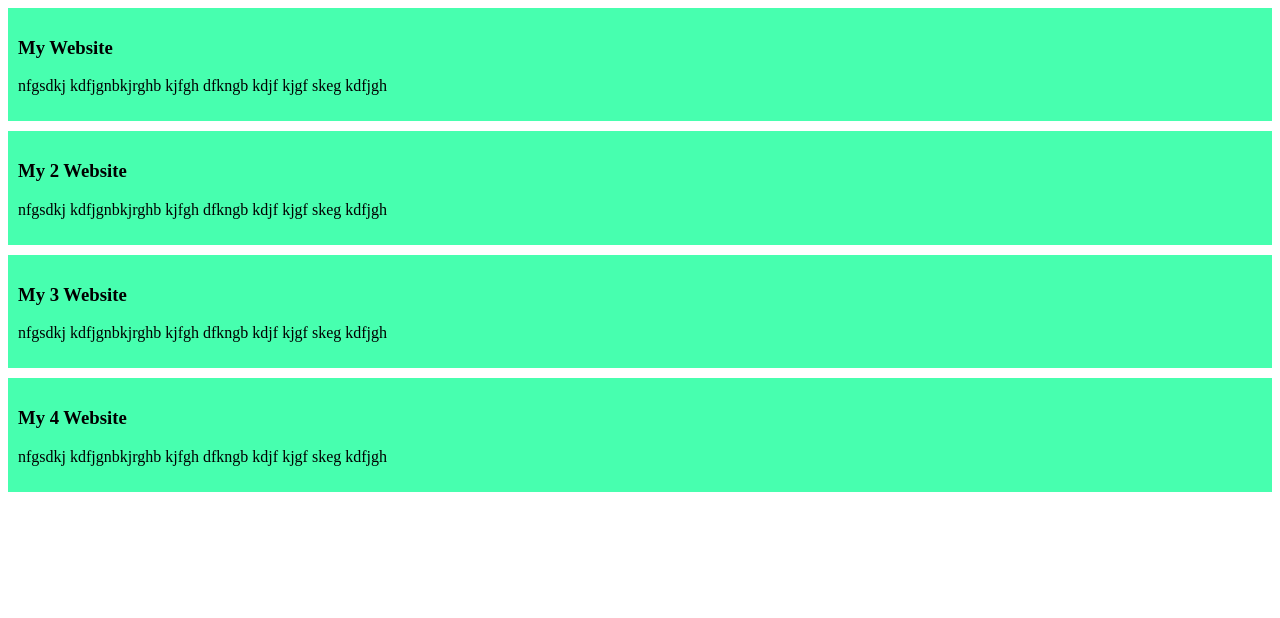
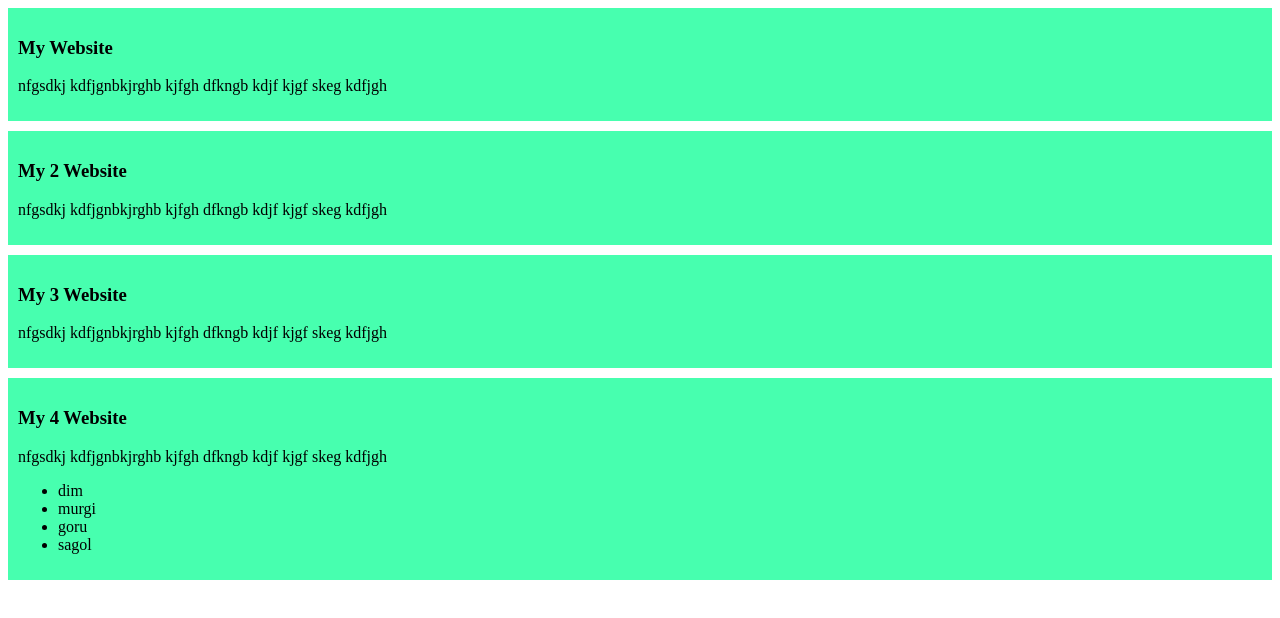
Before and after one commit to noushinsaad/my-first-github-ripo, a plain HTML site: page index.html in a window 1280 px wide. Drawn offline with Linux system fonts and the light colour scheme.

Commit message:
add list in site

```diff
--- a/index.html
+++ b/index.html
@@ -24,6 +24,12 @@
     <div>
         <h3>My 4 Website</h3>
         <p>nfgsdkj kdfjgnbkjrghb kjfgh dfkngb kdjf kjgf skeg kdfjgh</p>
+        <ul>
+            <li>dim</li>
+            <li>murgi</li>
+            <li>goru</li>
+            <li>sagol</li>
+        </ul>
     </div>
 </body>
 
```
